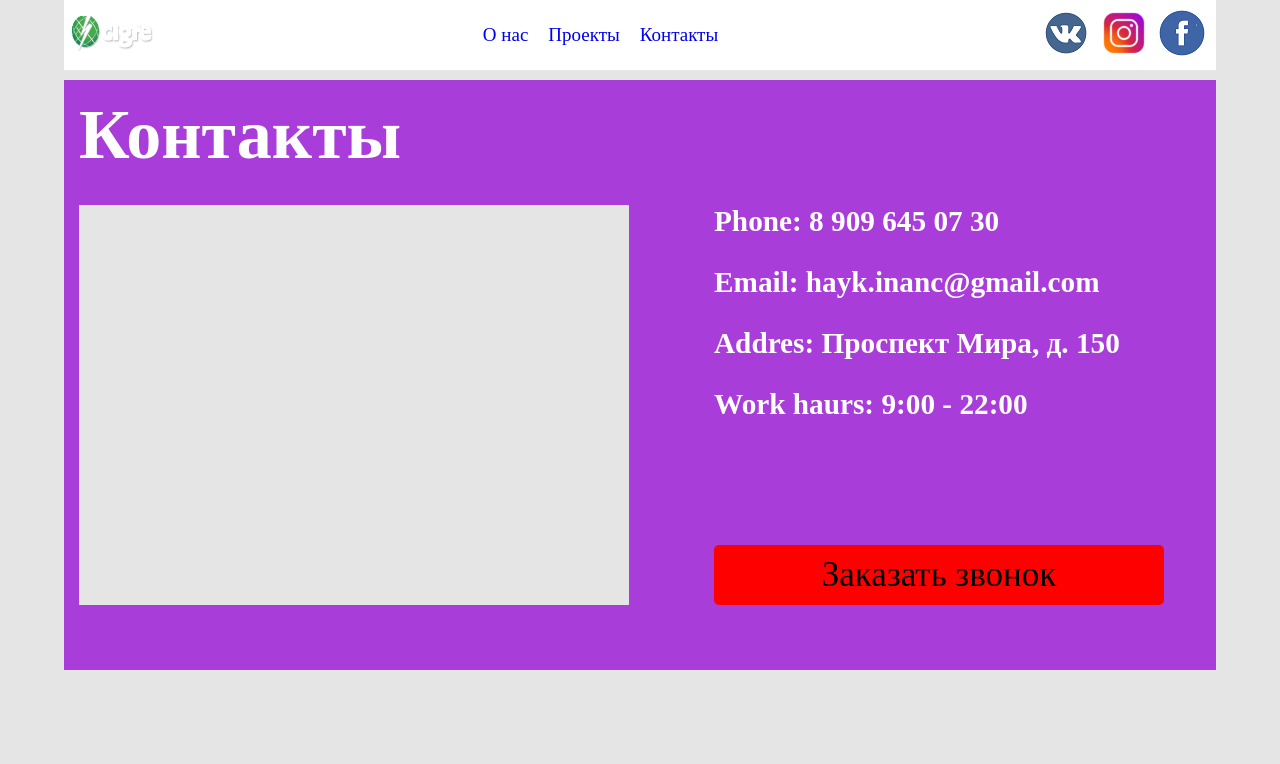
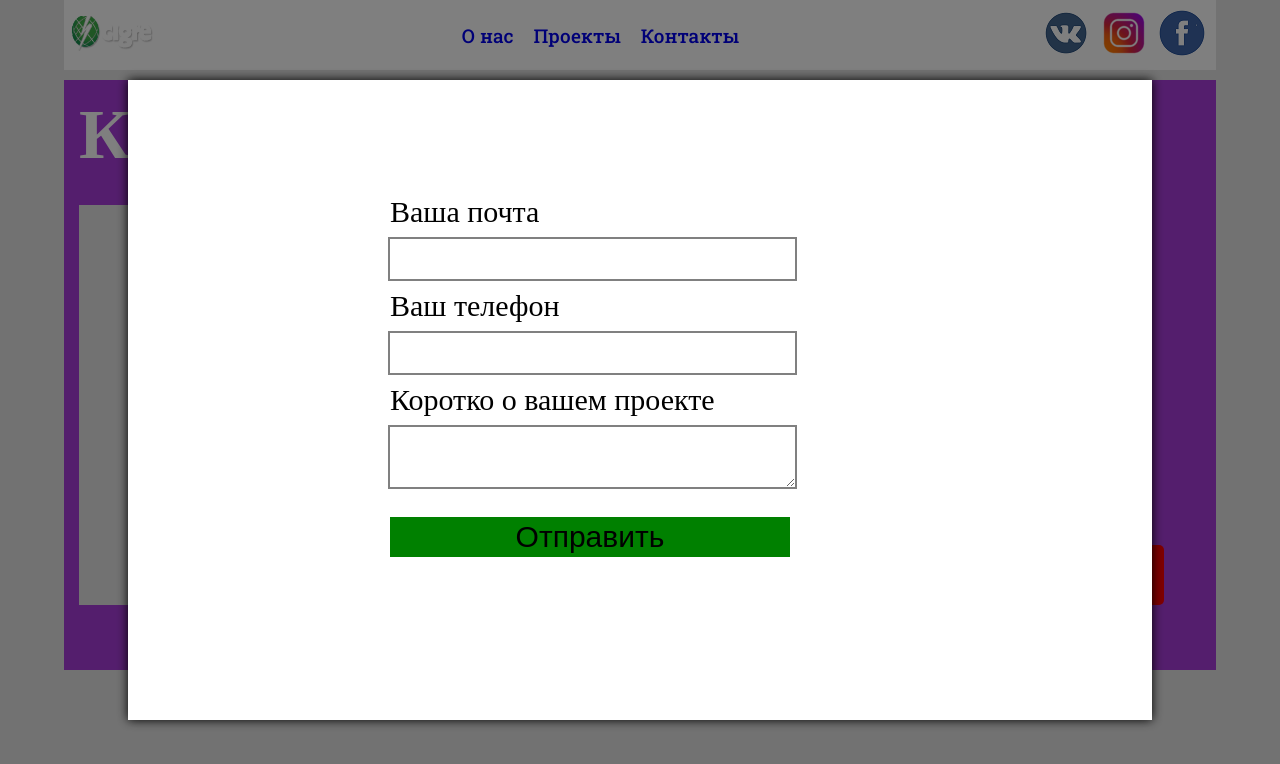
Before and after one commit to Zama-web/homeWorkLesson_9.io, a website: page src/contact.html in a window 1280 px wide. Both pictures are taken after a click on the button "Заказать звонок". Drawn offline with nearby package versions, Linux system fonts and the light colour scheme.

Commit message:
page_contact_finish

```diff
--- a/src/contact.html
+++ b/src/contact.html
@@ -5,6 +5,9 @@
     <meta charset="UTF-8">
     <title>Page_Contact</title>
     <link rel="stylesheet" href="css/contact.css">
+    <link href="https://fonts.googleapis.com/css2?family=Open+Sans&family=Roboto+Slab:wght@500&display=swap"
+        rel="stylesheet">
+
 </head>
 
 <body>
@@ -39,14 +42,17 @@
         </ul>
     </nav>
 
+    <div class="page4_model">
+
+    </div>
     <div class="page_4">
         <div class="page4_h1">
             <h1>Контакты</h1>
         </div>
         <div class="page4_contents">
             <div class="page4_map">
-                <iframe src="https://yandex.ru/map-widget/v1/-/CCQErFD9GB" frameborder="1" allowfullscreen="true"
-                    style="position:relative;" id="map"></iframe>
+                <iframe src="https://yandex.ru/map-widget/v1/-/CCQIFXQjXB" frameborder="1" allowfullscreen="true">
+                </iframe>
             </div>
             <div class="page4_right">
                 <div class="page4_info">
@@ -66,4 +72,5 @@
     <script src="https://cdn.jsdelivr.net/jquery.color-animation/1/mainfile"></script>
     <script src="script/contact.js"></script>
 </body>
+
 </html>
--- a/src/script/contact.js
+++ b/src/script/contact.js
@@ -0,0 +1,57 @@
+let page4_model = $('.page4_model');
+
+function addModel() {
+    let container = $('<div>');
+    let form = $('<form>');
+    let labelEmail = $('<label>');
+    let inputEmail = $('<input>');
+    let labelPhone = $('<label>');
+    let inputPhone = $('<input>');
+    let labelProject = $('<label>');
+    let textareaProject = $('<textarea>');
+    let buttonElem = $('<button>');
+    buttonElem.addClass('send');
+
+    labelEmail.text('Ваша почта');
+    inputEmail.attr('type', 'email');
+    labelPhone.text('Ваш телефон');
+    inputPhone.attr('type', 'number');
+    labelProject.text('Коротко о вашем проекте');
+    textareaProject.text();
+    buttonElem.text('Отправить');
+
+    let modelContainer = $('<div>')
+    modelContainer.addClass('model_container');
+
+    let innerModel = $('<div>');
+    innerModel.addClass('innerModel');
+
+    container.append(form);
+    container.append(labelEmail);
+    container.append(inputEmail);
+    container.append(labelPhone);
+    container.append(inputPhone);
+    container.append(labelProject);
+    container.append(textareaProject);
+    container.append(buttonElem);
+    container.addClass('page4_form');
+
+    innerModel.append(container);
+    modelContainer.append(innerModel);
+    page4_model.append(modelContainer);
+
+    modelContainer.on('click', function () {
+        modelContainer.css('display', 'none')
+    })
+
+    container.on('click', function (event) {
+        event.stopPropagation();
+    })
+
+
+}
+
+$('#btn').on('click', function () {
+    console.log('----');
+    return addModel()
+});
--- a/src/scss/contact.scss
+++ b/src/scss/contact.scss
@@ -4,7 +4,6 @@
   border: 0;
   list-style: none;
   background-color: #e5e5e5;
-  font-family: "Roboto Slab", serif;
 }
 
 div,
@@ -23,11 +22,13 @@ nav {
 nav > ul {
   height: 70px;
 }
+
 nav ul {
   display: flex;
   justify-content: space-between;
   align-items: center;
 }
+
 .logo {
   width: 85px;
   height: 35px;
@@ -36,10 +37,13 @@ nav ul {
   display: inline-block;
   cursor: pointer;
 }
+
 a {
   text-decoration: none;
   background-color: white;
+  font-family: "Roboto Slab", serif;
 }
+
 .pagePoints a {
   transition: all 0.5s;
   padding: 10px;
@@ -52,11 +56,13 @@ a {
   transform: translate(-2px, -2px);
   background-color: #e5e5e5;
 }
+
 .media li {
   margin-right: 10px;
   right: 0;
   cursor: pointer;
 }
+
 .media li:hover {
   transform: translate(-1px, -1px);
 }
@@ -90,16 +96,19 @@ a {
   }
 }
 
-// page-4
+/*
+  Страница-4 "Контакты"
+*/
 
 .page_4 {
   width: 90%;
   margin-left: 5%;
 }
+
 .page_4 div,
 h1,
 h3 {
-  background-color: rgb(168, 61, 218);
+  background-color: #a83dda;
 }
 
 .page4_h1 {
@@ -107,6 +116,7 @@ h3 {
   color: white;
   padding: 15px;
 }
+
 .page4_contents {
   display: flex;
   flex-wrap: wrap;
@@ -119,10 +129,12 @@ h3 {
   height: 450px;
   padding: 5px;
 }
-#map {
+
+iframe {
   width: 550px;
   height: 400px;
 }
+
 .page4_right {
   display: flex;
   flex-direction: column;
@@ -130,6 +142,7 @@ h3 {
   width: 500px;
   padding: 5px;
 }
+
 .page4_info {
   width: 450px;
   height: 230px;
@@ -150,3 +163,63 @@ h3 {
   margin-top: 110px;
   border-radius: 5px;
 }
+
+.model_container {
+  background-color: rgba(0, 0, 0, 0.5);
+  width: 100%;
+  height: 100vh;
+  position: fixed;
+  top: 0;
+  left: 0;
+  display: flex;
+  justify-content: center;
+  align-items: center;
+}
+.innerModel {
+  display: flex;
+  justify-content: center;
+  align-items: center;
+  box-shadow: 0 0 10px;
+  width: 80%;
+  height: 80vh;
+  background-color: white;
+}
+.page4_form {
+  width: 50%;
+  height: 50%;
+  display: flex;
+  flex-direction: column;
+  width: 500px;
+  height: 450px;
+  font-size: 30px;
+}
+form,
+label,
+input,
+textarea {
+  background-color: white;
+  margin-top: 10px;
+}
+input {
+  width: 400px;
+  height: 40px;
+  outline: 2px solid grey;
+  padding-left: 5px;
+}
+textarea {
+  width: 400px;
+  height: 60px;
+  outline: 2px solid grey;
+  padding-left: 5px;
+}
+.send {
+  background-color: green;
+  width: 400px;
+  height: 40px;
+  text-align: center;
+  margin-top: 30px;
+  color: black;
+  font-size: 30px;
+  cursor: pointer;
+
+}
```
Also changed, not shown: src/css/contact.css.
